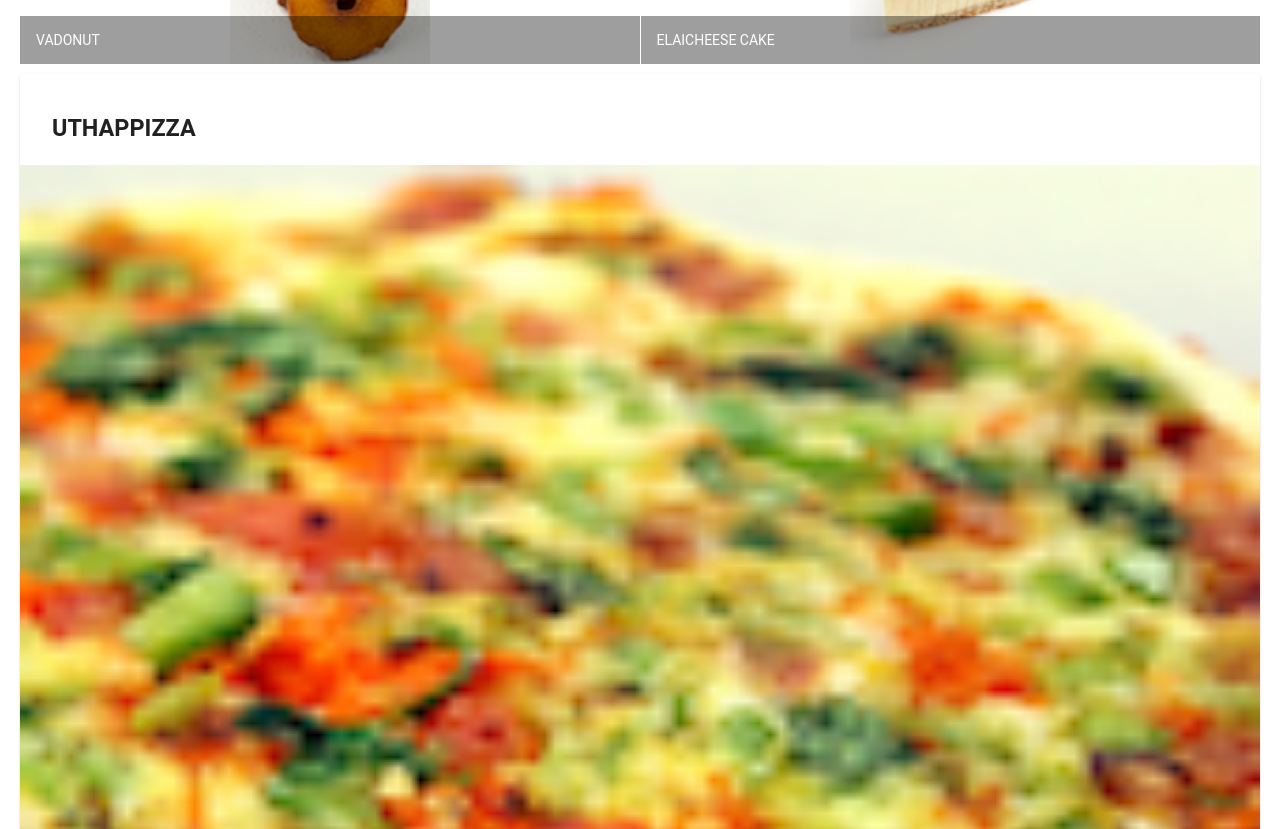
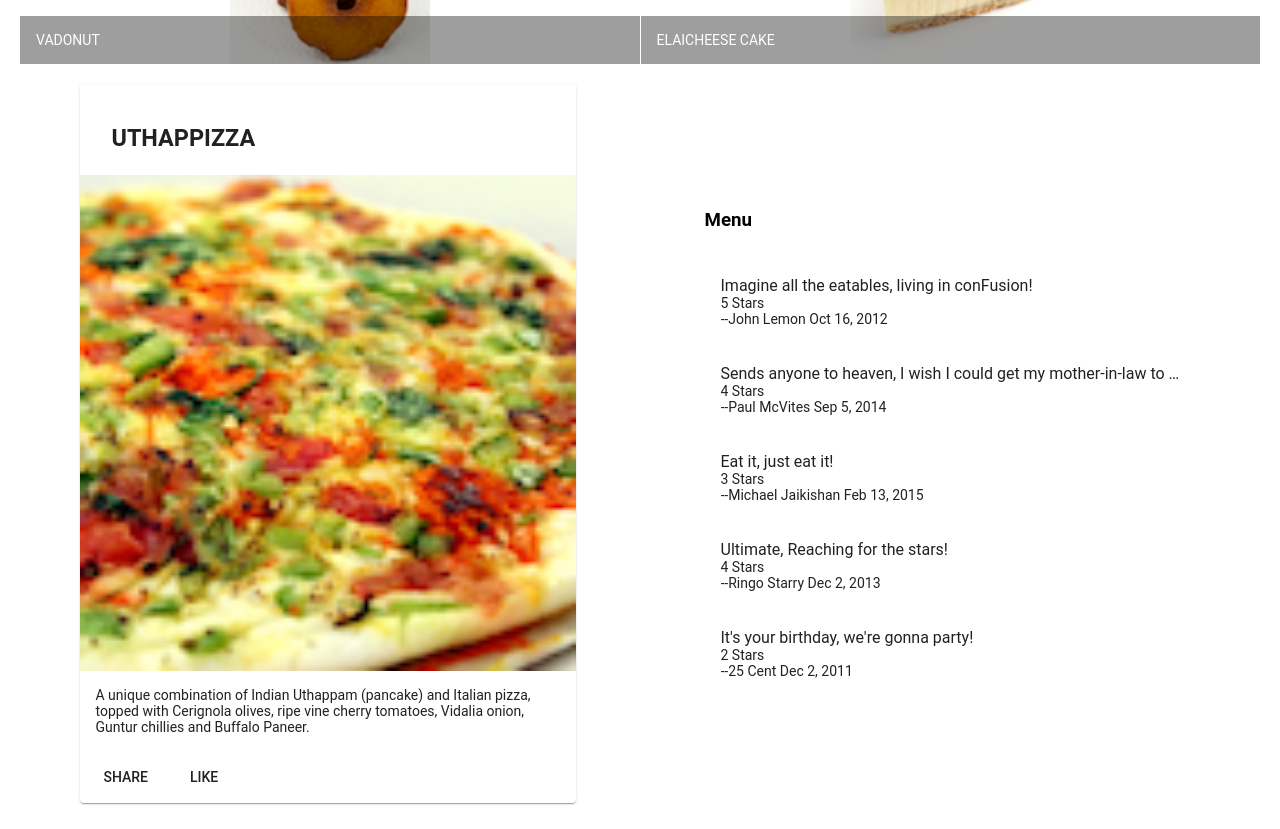
Before and after one commit to shawnest/conFusion-coursera, an Angular app: page / in a window 1280 px wide. Shown: the part 500-1329 px from the top of the page. Built offline with nearby package versions, Linux system fonts and the light colour scheme.

Commit message:
First assignment completed

```diff
--- a/src/app/app.component.html
+++ b/src/app/app.component.html
@@ -1,3 +1,4 @@
 <mat-toolbar color="primary"> <span>Ristorante Con Fusion</span></mat-toolbar>
 
 <app-menu></app-menu>
+<app-dishdetail></app-dishdetail>
--- a/src/app/app.module.ts
+++ b/src/app/app.module.ts
@@ -13,11 +13,13 @@
 import 'hammerjs';
 import { Browser } from 'protractor';
 import { MenuComponent } from './menu/menu.component';
+import { DishdetailComponent } from './dishdetail/dishdetail.component';
 
 @NgModule({
   declarations: [
     AppComponent,
-    MenuComponent
+    MenuComponent,
+    DishdetailComponent
   ],
   imports: [
     BrowserModule,
--- /dev/null
+++ b/src/app/dishdetail/dishdetail.component.html
@@ -0,0 +1,45 @@
+<div class="container"
+  fxLayout="row"
+  fxLayout.sm="column"
+  fxLayout.xs="column"
+  fxLayoutAlign.gt-md="space-around center"
+  fxLayoutGap="10px"
+  fxLayoutGap.xs="0">
+  <div fxFlex="40">
+    <div fxFlex *ngIf="dish">
+      <mat-card>
+        <mat-card-header>
+          <mat-card-title>
+            <h3>{{dish.name | uppercase}}</h3>
+          </mat-card-title>
+        </mat-card-header>
+        <img mat-card-image src="{{dish.image}}" alt="{{dish.name}}">
+        <mat-card-content>
+          <p>{{dish.description}}</p>
+        </mat-card-content>
+        <mat-card-actions>
+          <button mat-button>SHARE</button>
+          <button mat-button>LIKE</button>
+        </mat-card-actions>
+      </mat-card>
+    </div>
+  </div>
+
+  <div fxFlex="40">
+    <div *ngIf="dish">
+      <h3>Menu</h3>
+      <mat-list *ngIf="dish">
+        <mat-list-item *ngFor="let comment of dish.comments">
+            <h3 matLine>{{comment.comment}}</h3>
+            <p matLine>
+              <span> {{comment.rating}} Stars</span>
+
+            </p>
+            <p matLine>
+                <span> --{{comment. author}} {{comment.date | date}}</span>
+            </p>
+        </mat-list-item>
+      </mat-list>
+    </div>
+  </div>
+</div>
--- /dev/null
+++ b/src/app/dishdetail/dishdetail.component.ts
@@ -0,0 +1,61 @@
+import { Component, OnInit } from '@angular/core';
+
+const DISH = {
+  id: '0',
+  name: 'Uthappizza',
+  image: '/assets/images/uthappizza.png',
+  category: 'mains',
+  featured: true,
+  label: 'Hot',
+  price: '4.99',
+  // tslint:disable-next-line:max-line-length
+  description: 'A unique combination of Indian Uthappam (pancake) and Italian pizza, topped with Cerignola olives, ripe vine cherry tomatoes, Vidalia onion, Guntur chillies and Buffalo Paneer.',
+  comments: [
+       {
+           rating: 5,
+           comment: 'Imagine all the eatables, living in conFusion!',
+           author: 'John Lemon',
+           date: '2012-10-16T17:57:28.556094Z'
+       },
+       {
+           rating: 4,
+           comment: 'Sends anyone to heaven, I wish I could get my mother-in-law to eat it!',
+           author: 'Paul McVites',
+           date: '2014-09-05T17:57:28.556094Z'
+       },
+       {
+           rating: 3,
+           comment: 'Eat it, just eat it!',
+           author: 'Michael Jaikishan',
+           date: '2015-02-13T17:57:28.556094Z'
+       },
+       {
+           rating: 4,
+           comment: 'Ultimate, Reaching for the stars!',
+           author: 'Ringo Starry',
+           date: '2013-12-02T17:57:28.556094Z'
+       },
+       {
+           rating: 2,
+           comment: 'It\'s your birthday, we\'re gonna party!',
+           author: '25 Cent',
+           date: '2011-12-02T17:57:28.556094Z'
+       }
+   ]
+};
+
+@Component({
+  selector: 'app-dishdetail',
+  templateUrl: './dishdetail.component.html',
+  styleUrls: ['./dishdetail.component.scss']
+})
+export class DishdetailComponent implements OnInit {
+
+  dish = DISH;
+
+  constructor() { }
+
+  ngOnInit() {
+  }
+
+}
--- a/src/app/menu/menu.component.html
+++ b/src/app/menu/menu.component.html
@@ -19,21 +19,4 @@
       </mat-grid-tile>
     </mat-grid-list>
   </div>
-  <div fxFlex *ngIf="selectedDish">
-      <mat-card>
-        <mat-card-header>
-          <mat-card-title>
-            <h3>{{selectedDish.name | uppercase}}</h3>
-          </mat-card-title>
-        </mat-card-header>
-        <img mat-card-image src="{{selectedDish.image}}" alt="{{selectedDish.name}}">
-        <mat-card-content>
-          <p>{{selectedDish.description}}</p>
-        </mat-card-content>
-        <mat-card-actions>
-          <button mat-button>LIKE</button>
-          <button mat-button>SHARE</button>
-        </mat-card-actions>
-      </mat-card>
-    </div>
 </div>
```
Also changed, not shown: src/app/dishdetail/dishdetail.component.scss (added), 1 other file (tests, documents, lock files or other folders).
